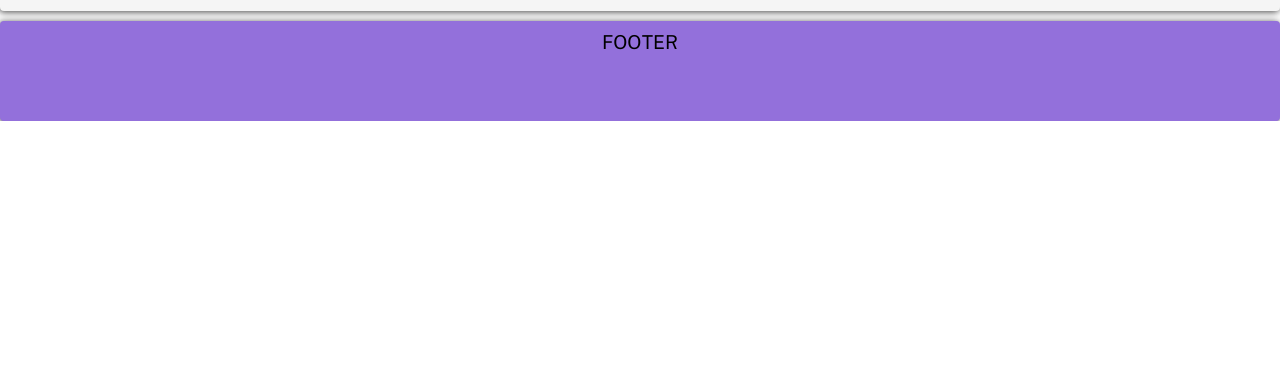
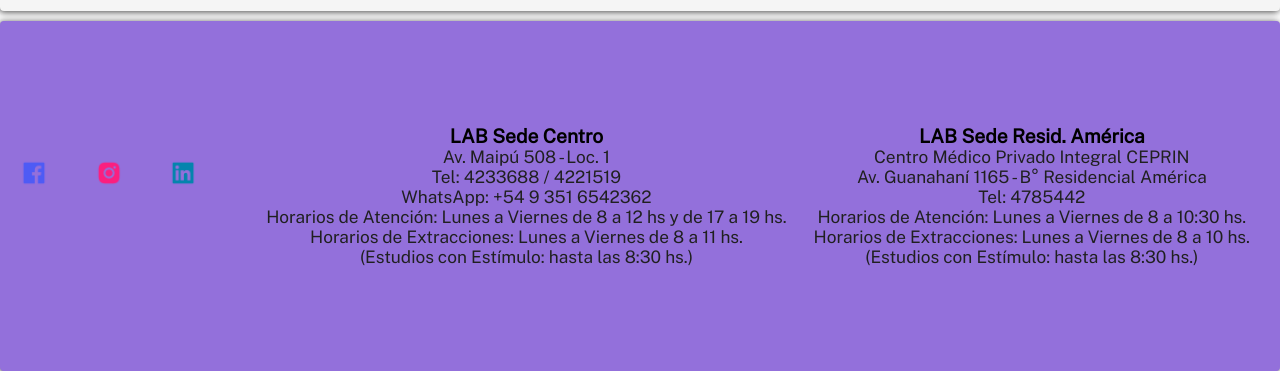
Before and after one commit to NestorCava/G9-MarLeNe-22525, a plain HTML site: page sedes.html in a window 1280 px wide. Shown: the part 2512-2883 px from the top of the page. Before the commit the page ends 2633 px from the top, so only its background shows below. Drawn offline with nearby package versions, Linux system fonts and the light colour scheme.

Commit message:
Cambios en footer

```diff
--- a/estilos.css
+++ b/estilos.css
@@ -40,6 +40,12 @@ body {
   .footer {
     grid-area: footer;
     background-color: mediumpurple;
+    display: flex;
+    height: 350px;
+    justify-content: space-between;
+    align-items: center;
+    padding-right: 30px;
+    padding-left: 20px;
   }
 
 .grid-container {
@@ -222,6 +228,34 @@ nav a:hover{
 }
 
 
+.social img{
+  height: 70px;
+  padding: 0;
+}
+
+.cabecera-footer{
+  font-size: 1em;
+  font-weight: bold;
+  color: rgb(1, 3, 10);
+  text-align: left;
+}
+
+.cabecera-footer a{
+  text-align: center;
+}
+
+.cabecera-footer a:hover{
+  color: indigo;
+  cursor: pointer;
+  text-align: center;
+}
+
+.text-footer{
+  font-size: 0.9em;
+  color: rgb(32, 32, 32);
+  text-align: center;
+}
+
 
 @media (max-width: 600px) {
     .grid-container {
--- a/sedes.html
+++ b/sedes.html
@@ -68,6 +68,32 @@
         </div>
     </section>
     </article>
-    <footer class="footer">FOOTER</footer>
+
+    <div class="footer">
+        <div class="social">
+            <a href="https://es-la.facebook.com/"><img src="img/facebook-square-logo-60.png" alt="Facebook"></a>
+            <a href="https://www.instagram.com/"><img src="img/instagram-alt-logo-60.png" alt="Instagram"></a>
+            <a href="https://ar.linkedin.com/"><img src="img/linkedin-square-logo-60.png" alt="LinkedIn"></a>
+        </div>
+        <div class="sede-centro-footer">
+            <p><span class="cabecera-footer"><a href="sedes.html">LAB Sede Centro</a></span></p>
+            <p class="text-footer">Av. Maipú 508 - Loc. 1</p>
+            <p class="text-footer">Tel: 4233688 / 4221519</p>
+            <p class="text-footer">WhatsApp: +54 9 351 6542362</p>
+            <p class="text-footer">Horarios de Atención: Lunes a Viernes de 8 a 12 hs y de 17 a 19 hs.</p>
+            <p class="text-footer">Horarios de Extracciones: Lunes a Viernes de 8 a 11 hs.</p>
+            <p class="text-footer">(Estudios con Estímulo: hasta las 8:30 hs.)</p>
+        </div>
+        <div class="sede-america-footer">
+            <p><span class="cabecera-footer"><a href="sedes.html">LAB Sede Resid. América</a></span></p>
+            <p class="text-footer">Centro Médico Privado Integral CEPRIN</p>
+            <p class="text-footer">Av. Guanahaní 1165 - B° Residencial América</p>
+            <p class="text-footer">Tel: 4785442</p>
+            <p class="text-footer">Horarios de Atención: Lunes a Viernes de 8 a 10:30 hs.</p>
+            <p class="text-footer">Horarios de Extracciones: Lunes a Viernes de 8 a 10 hs.</p>
+            <p class="text-footer">(Estudios con Estímulo: hasta las 8:30 hs.)</p>
+        </div>
+    </div>
+
 </body>
 </html>
```
Also changed, not shown: contacto.html (+25 -1 lines), index.html (+7 -2 lines), informacion.html (+25 -1 lines), img/facebook-square-logo-60.png (added), img/instagram-alt-logo-60.png (added), img/linkedin-square-logo-60.png (added), img/telegram-logo-60.png (added), img/twitter-logo-60.png (added).
